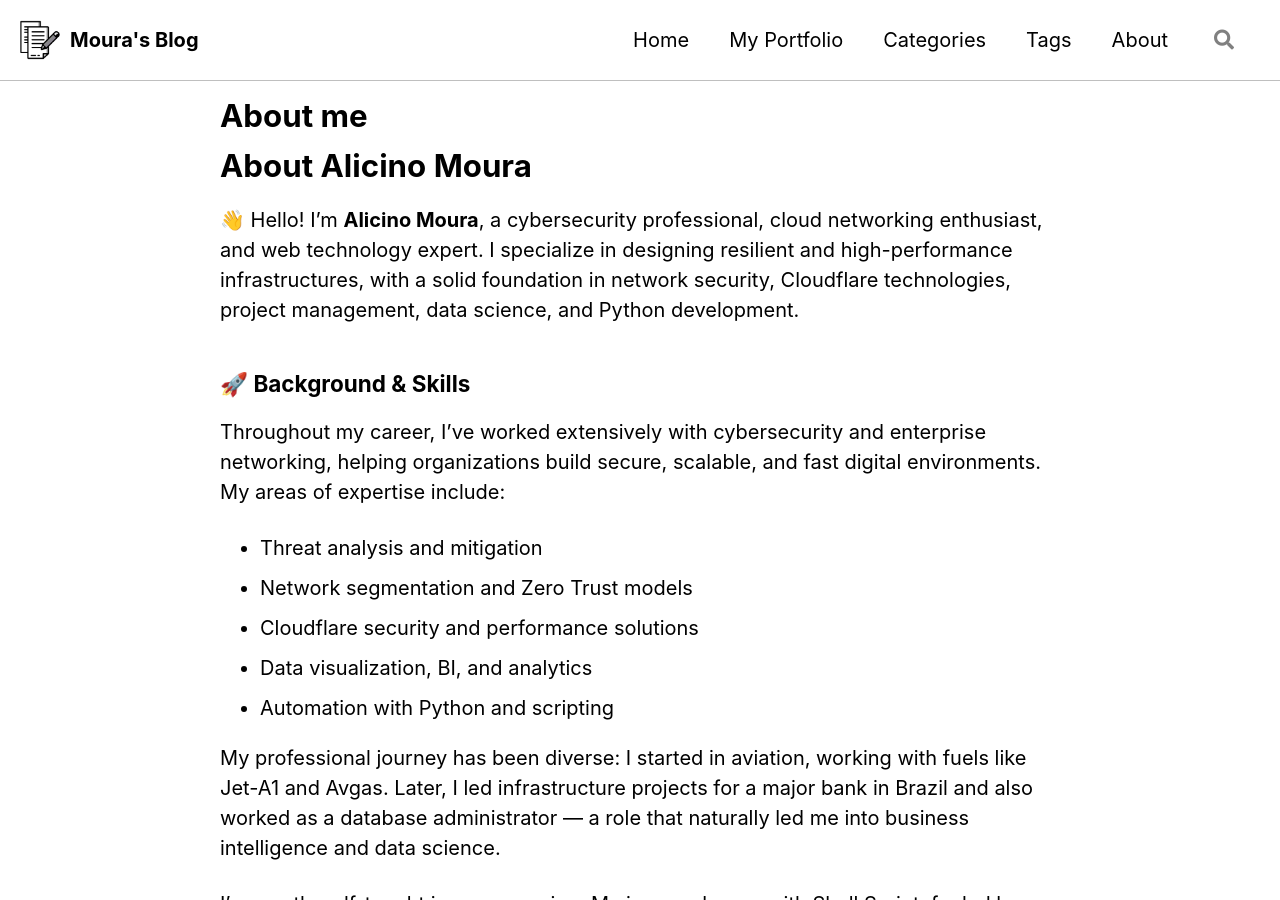
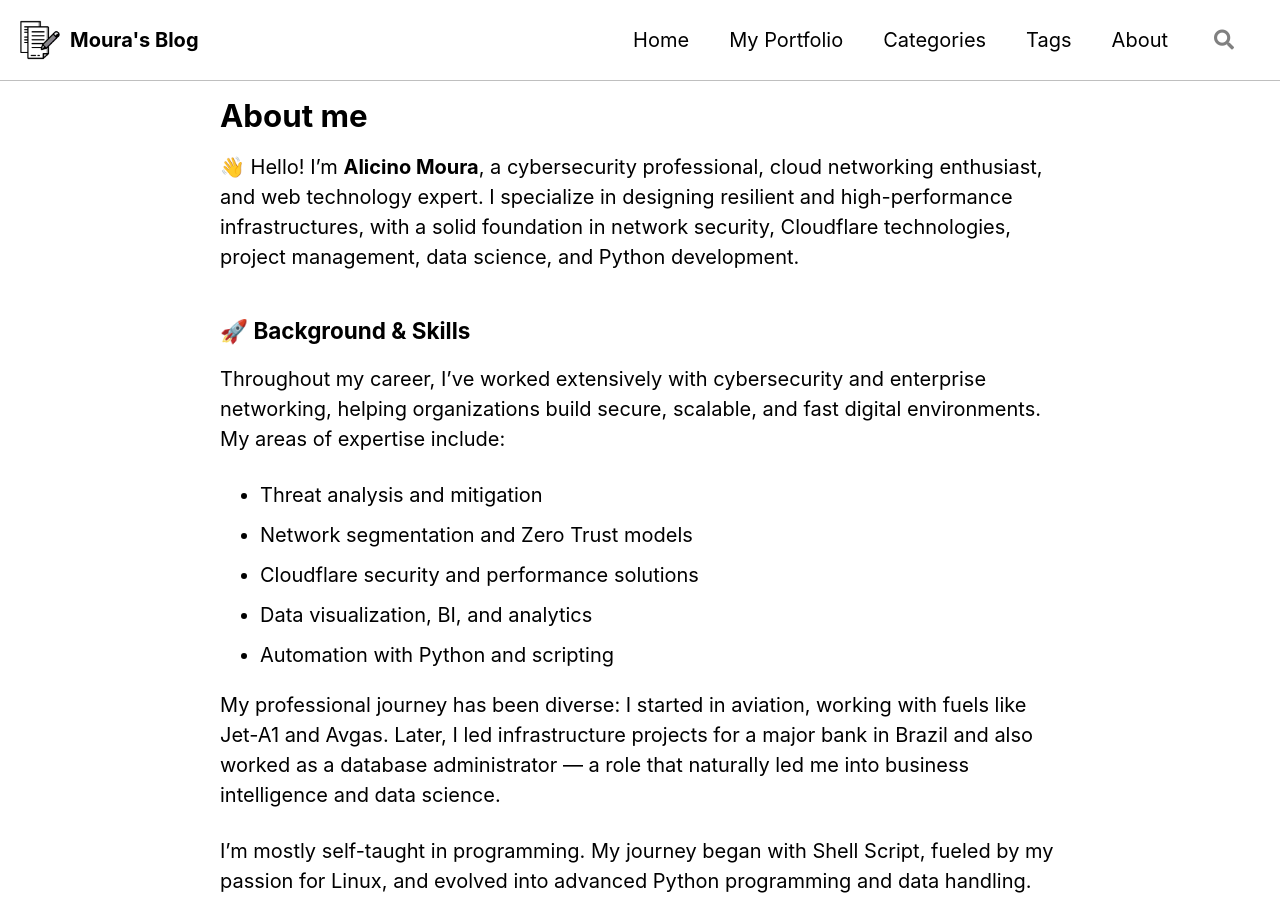
Before and after one commit to alicino/blog, a Jekyll site: the page built from about.md, in a window 1280 px wide and 900 px high. Built offline with Jekyll 4.4.1, drawn with Linux system fonts in a browser that asks for light colours; cached includes are drawn as plain includes.

Commit message:
Refine about page content

```diff
--- a/about.md
+++ b/about.md
@@ -11,8 +11,6 @@ tags:
   - about
   - profile
 ---
-
-# About Alicino Moura
 
 👋 Hello! I'm **Alicino Moura**, a cybersecurity professional, cloud networking enthusiast, and web technology expert. I specialize in designing resilient and high-performance infrastructures, with a solid foundation in network security, Cloudflare technologies, project management, data science, and Python development.
 
```
